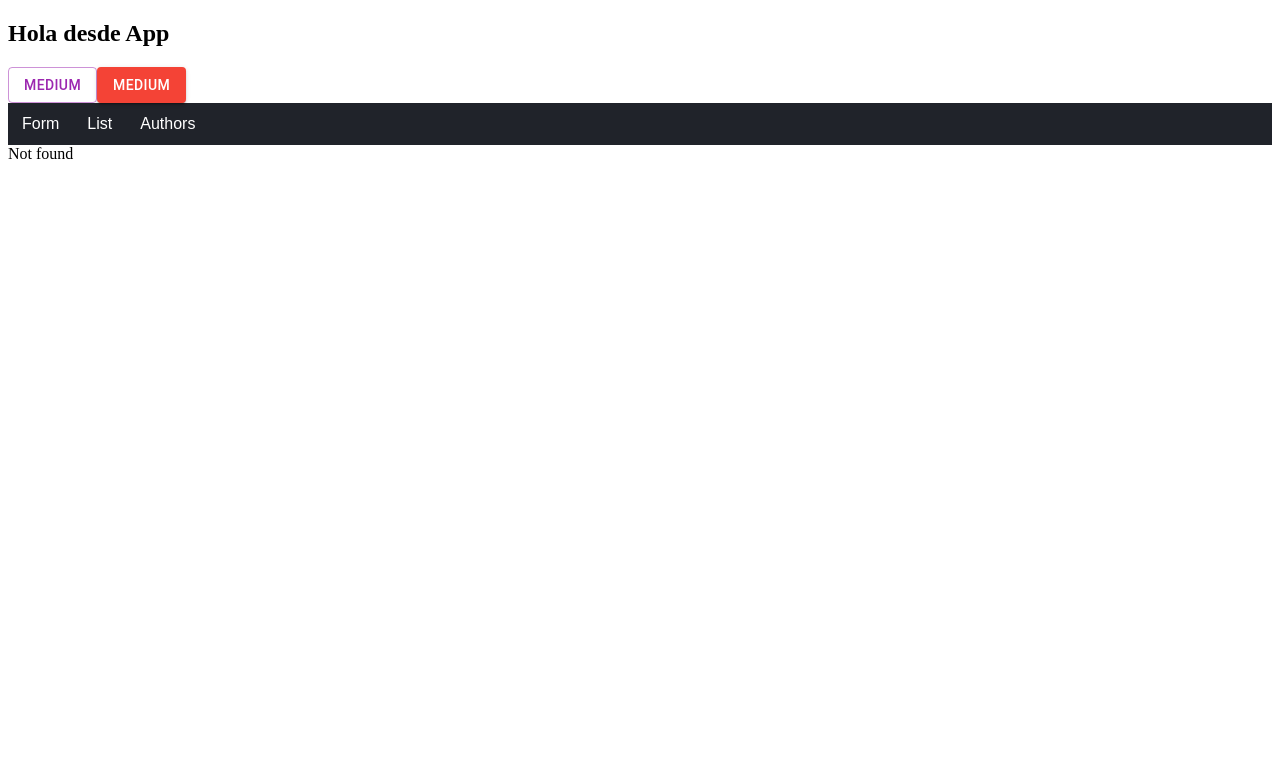
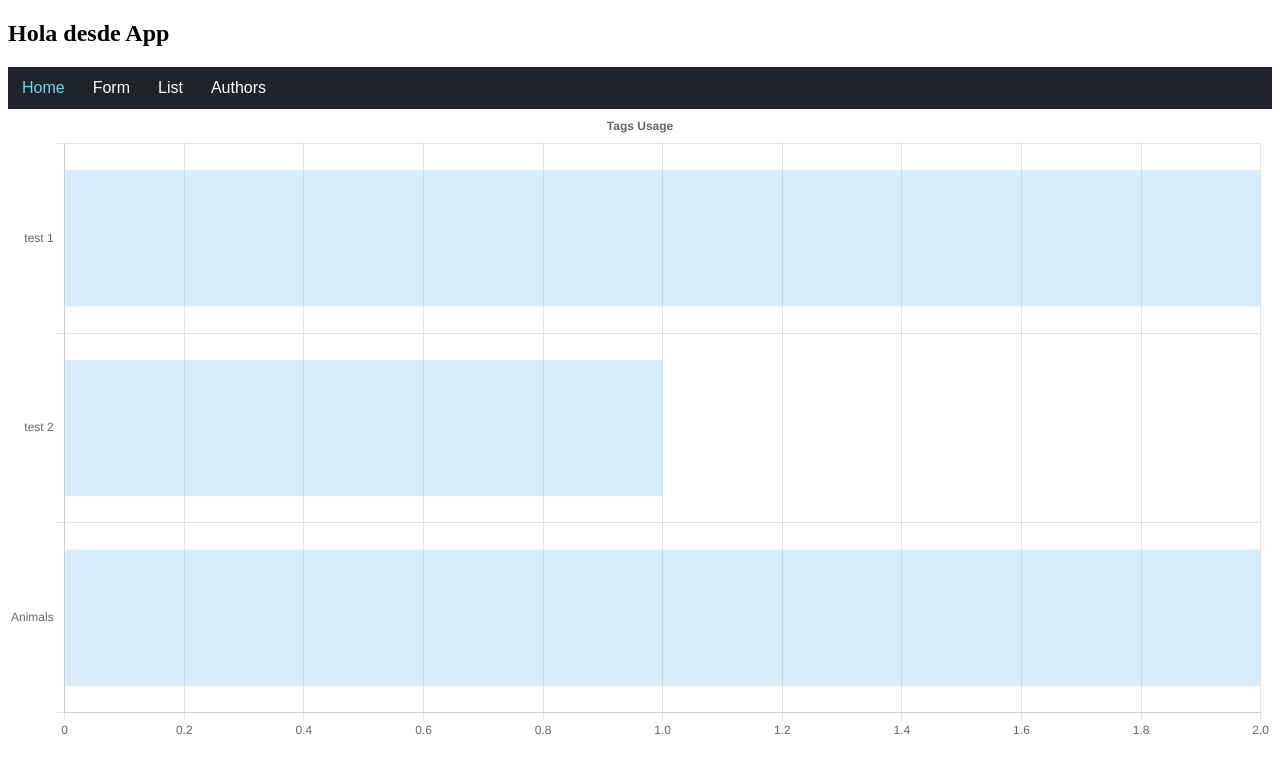
Before and after one commit to sebasgavi/212-adv-react-intro, a React (Create React App) app: page / in a window 1280 px wide. Before the commit this address led to /#/404. Shown: the top 774 px of the page. Built offline with nearby package versions, Linux system fonts and the light colour scheme.

Commit message:
charts and edit form initial values

```diff
--- a/package.json
+++ b/package.json
@@ -14,8 +14,10 @@
     "@types/node": "^12.0.0",
     "@types/react": "^17.0.0",
     "@types/react-dom": "^17.0.0",
+    "chart.js": "^3.6.0",
     "gh-pages": "^3.2.3",
     "react": "^17.0.2",
+    "react-chartjs-2": "^3.3.0",
     "react-dom": "^17.0.2",
     "react-router-dom": "^5.3.0",
     "react-scripts": "4.0.3",
--- a/src/components/App/App.tsx
+++ b/src/components/App/App.tsx
@@ -3,7 +3,7 @@ import './App.css';
 import { Link } from '../Link/Link';
 import MusicElem from '../MusicElem/MusicElem';
 import MusicElemForm from '../MusicElemForm/MusicElemForm';
-import { HashRouter, Route, Switch, Redirect } from 'react-router-dom';
+import { Route, Switch, Redirect, useHistory } from 'react-router-dom';
 import MusicElemDetails from '../MusicElemDetails/MusicElemDetails';
 import Page404 from '../Page404/Page404';
 import { MusicElemObj } from '../../types/MusicElemObj';
@@ -11,12 +11,15 @@ import { SongElemObj } from '../../types/SongElemObj';
 import { AuthorObj } from '../../types/AuthorObj';
 import AuthorsList from '../AuthorsList/AuthorsList';
 import AuthorDetails from '../AuthorDetails/AuthorDetails';
-import { Button } from '@mui/material';
 import { ThemeProvider } from '@emotion/react';
 import { theme } from '../../utils/theme';
 import { TagOption } from '../../types/TagOption';
+import { Bar } from 'react-chartjs-2';
+import { getChartData } from '../../utils/getChartData';
 
 function App() {
+
+  const history = useHistory();
 
   const [ formType, setFormType ] = React.useState<'create' | 'edit'>('create');
   const [ editId, setEditId ] = React.useState<number|null>(null);
@@ -27,6 +30,7 @@ function App() {
       authorId: 0,
       img: 'adasdas',
       title: 'Ching Chang Hon Chi',
+      tags: ['test 1', 'test 2'],
       songs: [
         {
           id: 0,
@@ -40,6 +44,7 @@ function App() {
       authorId: 0,
       img: 'adasdas',
       title: '一決高下(電吉他Remix版)',
+      tags: [ 'test 1', 'Animals'],
       songs: []
     },
     {
@@ -47,6 +52,7 @@ function App() {
       authorId: 1,
       img: 'adasdas',
       title: 'single ladies!',
+      tags: ['Animals'],
       songs: []
     },
   ]);
@@ -72,11 +78,13 @@ function App() {
     { label: 'Animals' }
   ]);
 
+  const data = getChartData(musicElems);
+
   const handleAddTagOption = (newTagOption: TagOption) => {
     setTagOptions([ ...tagOptions, newTagOption ]);
   }
 
-  const handleCreate = (newMusicElem: { img: string, title: string, authorId: number }) => {
+  const handleCreate = (newMusicElem: { img: string, title: string, authorId: number, tags: string[] }) => {
     console.log('nuevo elemento!', newMusicElem);
 
     const arrayCopy = musicElems.slice(); // crear una copia del arreglo
@@ -85,6 +93,7 @@ function App() {
       authorId: newMusicElem.authorId,
       img: newMusicElem.img,
       title: newMusicElem.title,
+      tags: newMusicElem.tags,
       songs: [],
     });
 
@@ -103,6 +112,7 @@ function App() {
   const handleBeginEdit = (editId: number) => {
     setEditId(editId);
     setFormType('edit');
+    history.push('/form');
   }
 
   const handleEdit = (editId: number, editMusicElem: { title: string }) => {
@@ -127,6 +137,8 @@ function App() {
     }
 
     setMusicElems(musicElemsCopy);
+    setFormType('create');
+    setEditId(null);
   }
 
   const handleDelete = (deleteId: number) => {
@@ -180,19 +192,14 @@ function App() {
   });
 
   return (<ThemeProvider theme={theme}>
-    <HashRouter>
     <div>
       <h2>Hola desde App</h2>
 
-        <Button variant="outlined" size="medium">
-          Medium
-        </Button>
-
-        <Button variant="contained" color="secondary" size="medium">
-          Medium
-        </Button>
-
       <nav className="App__nav">
+        <Link
+          color="light"
+          text="Home"
+          url="/" />
         <Link
           color="light"
           text="Form"
@@ -210,6 +217,7 @@ function App() {
       <Switch>
         <Route path="/form">
           <MusicElemForm
+            musicElems={musicElems}
             editId={editId}
             type={formType}
             onCreate={handleCreate}
@@ -263,10 +271,20 @@ function App() {
           <Page404 />
         </Route>
 
+        <Route path="/">
+          <Bar data={data} options={{
+            indexAxis: 'y',
+            responsive: true,
+            plugins: {
+              legend: { display: false, },
+              title: { display: true, text: 'Tags Usage', },
+            },
+          }}/>
+        </Route>
+
         <Redirect to="/404" />
       </Switch>
     </div>
-    </HashRouter>
   </ThemeProvider>);
 }
 
--- a/src/components/MusicElemForm/MusicElemForm.tsx
+++ b/src/components/MusicElemForm/MusicElemForm.tsx
@@ -2,27 +2,33 @@ import { Autocomplete, Button, TextField } from '@mui/material';
 import * as React from 'react';
 import { useHistory } from 'react-router';
 import { AuthorObj } from '../../types/AuthorObj';
+import { MusicElemObj } from '../../types/MusicElemObj';
 import { TagOption } from '../../types/TagOption';
 import './MusicElemForm.css';
 
 interface MusicElemFormProps {
   editId: number|null;
+  musicElems: MusicElemObj[];
   type: 'create'|'edit';
-  onCreate: (newMusicElem: { title: string, img: string, authorId: number }) => void; // evento propio que se dispara al crear un elemento
+  onCreate: (newMusicElem: { title: string, img: string, authorId: number, tags: string[] }) => void; // evento propio que se dispara al crear un elemento
   onEdit: (id: number, editMusicElem: { title: string }) => void; // evento propio que se dispara al crear un elemento
   authors: AuthorObj[];
   addTagOption: (newTagOption: TagOption) => void;
   tagOptions: TagOption[];
 }
 
-const MusicElemForm: React.FC<MusicElemFormProps> = ({ editId, type, onCreate, onEdit, authors, addTagOption, tagOptions }) => {
+const MusicElemForm: React.FC<MusicElemFormProps> = ({ musicElems, editId, type, onCreate, onEdit, authors, addTagOption, tagOptions }) => {
   const history = useHistory();
+
+  const editElem = musicElems.find((elem) => {
+    return elem.id === editId;
+  });
 
   // estado para guardar si el usuario ya intentó enviar el formulario, por defecto es falso
   const [ formSubmitted, setFormSubmitted ] = React.useState(false);
 
   // estado para guardar el valor del input title
-  const [ title, setTitle ] = React.useState('');
+  const [ title, setTitle ] = React.useState(editElem?.title || '');
   const handleTitleChange: React.ChangeEventHandler<HTMLInputElement> = (event) => {
     setTitle(event.target.value);
   }
@@ -44,13 +50,18 @@ const MusicElemForm: React.FC<MusicElemFormProps> = ({ editId, type, onCreate, o
   }
 
   // estado para guardar el valor del autor
-  const [ author, setAuthor ] = React.useState(0);
+  const [ author, setAuthor ] = React.useState(editElem?.authorId || 0);
   const handleAuthorChange: React.ChangeEventHandler<HTMLSelectElement> = (event) => {
     setAuthor(parseFloat(event.target.value));
   }
 
   // estado para guardar los tags
-  const [ tags, setTags ] = React.useState<TagOption[]>([]);
+  const initialTags = (editElem?.tags || []).map(tagString => {
+    return {
+      label: tagString
+    }
+  })
+  const [ tags, setTags ] = React.useState<TagOption[]>(initialTags);
   const handleTagsChange = (
     event: React.SyntheticEvent<Element, Event>,
     values: (TagOption|string)[]
@@ -80,10 +91,13 @@ const MusicElemForm: React.FC<MusicElemFormProps> = ({ editId, type, onCreate, o
     if(type === 'create' && isTitleValid && isUrlValid) {
       console.log('valid');
       // si el formulario es válido, llamamos al evento onCreate
+
+      const tagsStrings = tags.map(obj => obj.label);
       onCreate({
         img: url,
         title: title,
-        authorId: author
+        authorId: author,
+        tags: tagsStrings,
       });
       setTitle('');
       setUrl('');
@@ -93,6 +107,7 @@ const MusicElemForm: React.FC<MusicElemFormProps> = ({ editId, type, onCreate, o
       history.push('/list');
     } else if (type === 'edit' && isTitleValid) {
       onEdit(editId!, { title: title });
+      history.push('/list');
     } else {
       console.log('invalid');
     }
@@ -149,9 +164,6 @@ const MusicElemForm: React.FC<MusicElemFormProps> = ({ editId, type, onCreate, o
           </option>
         })}
       </select>
-      {(formSubmitted && !isSubscribersValid) &&
-        <p className="MusicElemForm__error">Must have at least 100 subscribers</p>
-      }
     </label>
 
     <Autocomplete
@@ -170,12 +182,8 @@ const MusicElemForm: React.FC<MusicElemFormProps> = ({ editId, type, onCreate, o
     />
 
     <Button type="submit" variant="contained" color="secondary" size="medium">
-      Medium
+      {type === 'create' ? 'Create new MusicElem' : 'Save changes'}
     </Button>
-
-    <button>
-      {type === 'create' ? 'Create new MusicElem' : 'Save changes'}
-    </button>
 
   </form>);
 }
--- a/src/index.tsx
+++ b/src/index.tsx
@@ -3,10 +3,13 @@ import ReactDOM from 'react-dom';
 import './index.css';
 import App from './components/App/App';
 import reportWebVitals from './reportWebVitals';
+import { HashRouter } from 'react-router-dom';
 
 ReactDOM.render(
   <React.StrictMode>
-    <App />
+    <HashRouter>
+      <App />
+    </HashRouter>
   </React.StrictMode>,
   document.getElementById('root')
 );
--- a/src/types/MusicElemObj.ts
+++ b/src/types/MusicElemObj.ts
@@ -4,6 +4,7 @@ export type MusicElemObj = {
   img: string;
   title: string;
   id: number;
+  tags: string[];
 
   authorId: number;
 
--- /dev/null
+++ b/src/utils/getChartData.ts
@@ -0,0 +1,24 @@
+import { MusicElemObj } from '../types/MusicElemObj';
+
+export const getChartData = (musicElems: MusicElemObj[]) => {
+  const counters: {[key: string]: number} = {};
+  musicElems.forEach((me) => {
+    me.tags.forEach((tag) => {
+      if(counters[tag]) {
+        counters[tag]++;
+      } else {
+        counters[tag] = 1;
+      }
+    });
+  });
+  return {
+    labels: Object.keys(counters),
+    datasets: [
+      {
+        data: Object.values(counters),
+        backgroundColor: [ 'rgba(54, 162, 235, 0.2)' ],
+        borderColor: [ 'rgba(54, 162, 235, 1)' ],
+      },
+    ],
+  };
+}
```
Also changed, not shown: 1 other file (tests, documents, lock files or other folders). Lines whose indentation alone changed are shown as unchanged.
